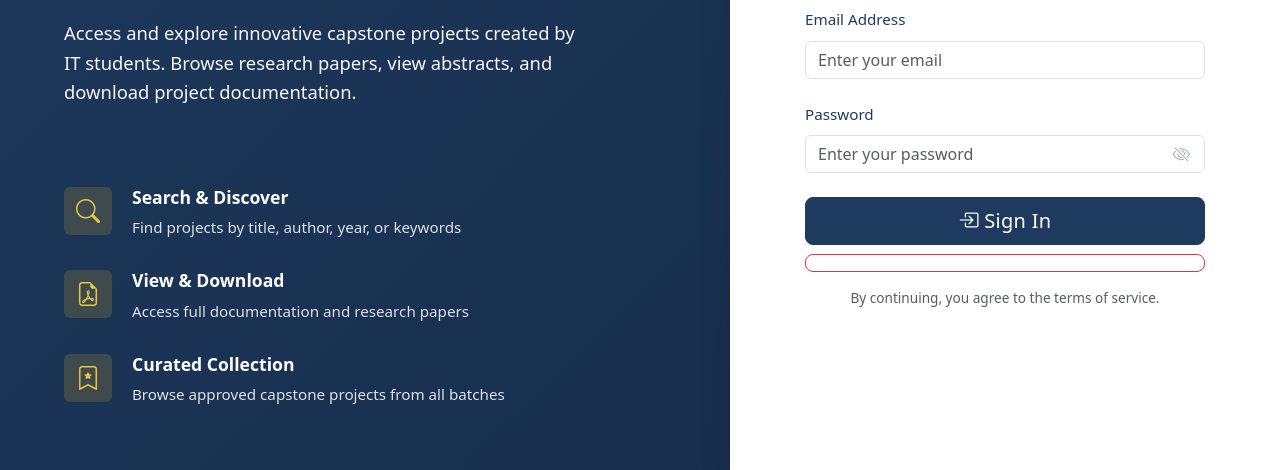
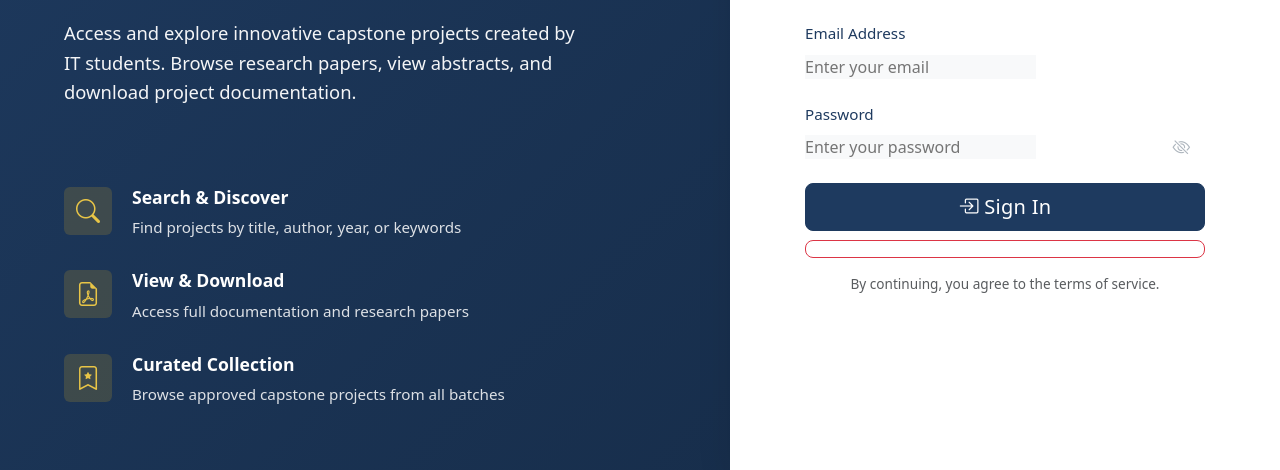
Before and after one commit to aMariecode/research-archived, a website: page capstone-frontend/public/login.html in a window 1280 px wide. Shown: the part 334-804 px from the top of the page. Drawn offline with nearby package versions, Linux system fonts and the light colour scheme.

Commit message:
Remove borders and autofill from login fields; disable autocomplete for all login forms

```diff
--- a/capstone-frontend/public/login.html
+++ b/capstone-frontend/public/login.html
@@ -78,13 +78,13 @@
 
           <div class="form-group">
             <label for="loginEmail">Email Address</label>
-            <input type="email" id="loginEmail" class="form-control" placeholder="Enter your email">
+            <input type="email" id="loginEmail" placeholder="Enter your email" required autocomplete="off" autocorrect="off" autocapitalize="off" spellcheck="false">
           </div>
 
           <div class="form-group">
             <label for="loginPassword">Password</label>
             <div class="password-wrapper">
-              <input type="password" id="loginPassword" class="form-control" placeholder="Enter your password">
+              <input type="password" id="loginPassword" placeholder="Enter your password" required autocomplete="new-password" autocorrect="off" autocapitalize="off" spellcheck="false">
               <i class="bi bi-eye-slash password-toggle" onclick="togglePassword('loginPassword', this)"></i>
             </div>
           </div>
@@ -108,23 +108,23 @@
 
           <div class="form-group">
             <label for="regName">Full Name</label>
-            <input type="text" id="regName" class="form-control" placeholder="Enter your full name">
+            <input type="text" id="regName" placeholder="Enter your full name" required autocomplete="off" autocorrect="off" autocapitalize="off" spellcheck="false">
           </div>
 
           <div class="form-group">
             <label for="regEmail">Email Address</label>
-            <input type="email" id="regEmail" class="form-control" placeholder="Enter your email">
+            <input type="email" id="regEmail" placeholder="Enter your email" required autocomplete="off" autocorrect="off" autocapitalize="off" spellcheck="false">
           </div>
 
           <div class="form-group">
             <label for="regSchool">School / Institution</label>
-            <input type="text" id="regSchool" class="form-control" placeholder="e.g., University of the Assumption">
+            <input type="text" id="regSchool" placeholder="e.g., University of the Assumption" required autocomplete="off" autocorrect="off" autocapitalize="off" spellcheck="false">
           </div>
 
           <div class="form-group">
             <label for="regPassword">Password</label>
             <div class="password-wrapper">
-              <input type="password" id="regPassword" class="form-control" placeholder="Create a password">
+              <input type="password" id="regPassword" placeholder="Create a password" required autocomplete="new-password" autocorrect="off" autocapitalize="off" spellcheck="false">
               <i class="bi bi-eye-slash password-toggle" onclick="togglePassword('regPassword', this)"></i>
             </div>
           </div>
--- a/capstone-frontend/public/style.css
+++ b/capstone-frontend/public/style.css
@@ -1,3 +1,69 @@
+.auth-right input[type="email"],
+.auth-right input[type="text"],
+.auth-right input[type="password"] {
+  border: none !important;
+  outline: none !important;
+  box-shadow: none !important;
+  background-color: var(--gray-100) !important;
+}
+.auth-right input:-webkit-autofill,
+.auth-right input:-webkit-autofill:focus,
+.auth-right input:-webkit-autofill:active {
+  border: none !important;
+  outline: none !important;
+  box-shadow: 0 0 0 30px var(--gray-100) inset !important;
+  -webkit-box-shadow: 0 0 0 30px var(--gray-100) inset !important;
+  background-color: var(--gray-100) !important;
+  color: var(--dark) !important;
+}
+.auth-right input[type="text"],
+.auth-right input[type="password"] {
+  border: none !important;
+  outline: none !important;
+  box-shadow: none !important;
+  background-color: var(--gray-100) !important;
+}
+.auth-right input:-webkit-autofill,
+.auth-right input:-webkit-autofill:focus,
+.auth-right input:-webkit-autofill:active {
+  border: none !important;
+  outline: none !important;
+  box-shadow: 0 0 0 30px var(--gray-100) inset !important;
+  -webkit-box-shadow: 0 0 0 30px var(--gray-100) inset !important;
+  background-color: var(--gray-100) !important;
+  color: var(--dark) !important;
+}
+.auth-right input[type="text"],
+.auth-right input[type="password"] {
+  border: none !important;
+  outline: none !important;
+  box-shadow: none !important;
+}
+.auth-right input[type="text"]:focus,
+.auth-right input[type="password"]:focus {
+  border: none !important;
+  outline: none !important;
+  box-shadow: none !important;
+}
+.auth-right input[type="text"]:active,
+.auth-right input[type="password"]:active {
+  border: none !important;
+  outline: none !important;
+  box-shadow: none !important;
+}
+.auth-right input[type="text"].is-invalid,
+.auth-right input[type="password"].is-invalid {
+  border: none !important;
+  outline: none !important;
+  box-shadow: none !important;
+}
+/* Remove red border from admin-login inputs */
+.auth-right input[type="text"],
+.auth-right input[type="password"] {
+  border: none !important;
+  outline: none !important;
+  box-shadow: none !important;
+}
 /* ============================================
    UA Research Archive - Modern Library Theme
    ============================================ */
```
Also changed, not shown: capstone-frontend/public/admin-login.html (+3 -2 lines).
